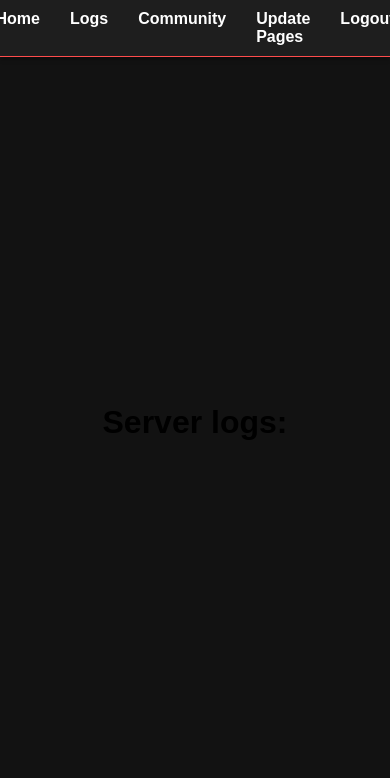
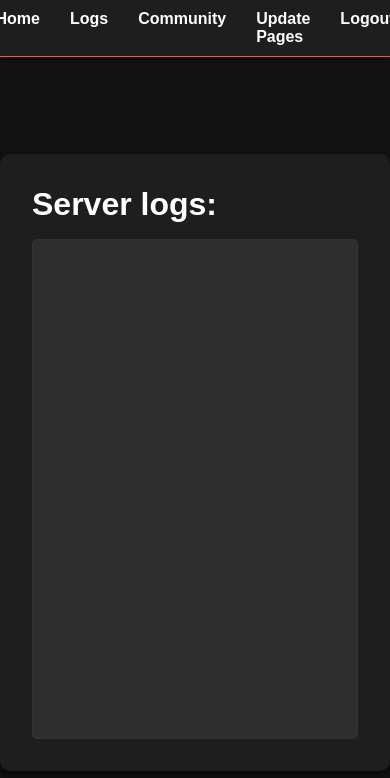
Before and after one commit to BUSH222/kokos-hack, a Flask app: template templates/admin_panel/admin_panel_logs.html in a window 390 px wide. Shown: the top 778 px of the page. Run offline with Flask 3, Linux system fonts and the light colour scheme; the template is opened without the code that fills it, so the values that code supplies are empty; parts of the project's set-up code (start-up, migrations or seed data) failed here and were passed over.

Commit message:
admin panel log fix

```diff
--- a/admin_app.py
+++ b/admin_app.py
@@ -106,7 +106,10 @@ def admin_panel_get_top100_logs():
     Returns:
         str: organised list of logs.
     """
-    cur.execute("SELECT CONCAT(id, ' - ', log_time, ':  ', log_text) FROM logs ORDER BY id DESC LIMIT 100")
+    cur.execute("""SELECT CONCAT(id, '. [', TO_CHAR(log_time, 'YYYY-MM-DD HH24:MI:SS'), ']:  ', log_text)
+                FROM logs
+                ORDER BY id DESC
+                LIMIT 100""")
     return jsonify(cur.fetchall())
 
 
--- a/static/admin_panel/admin_panel_logs.css
+++ b/static/admin_panel/admin_panel_logs.css
@@ -115,14 +46,30 @@ body {
     color: #ff4c4c;
 }
 
-@media (max-width: 768px) {
-    .logs-container {
-        max-width: 90%;
-    }
+.logs-container {
+    background-color: #1e1e1e;
+    padding: 2rem;
+    border-radius: 10px;
+    box-shadow: 0 4px 8px rgba(0, 0, 0, 0.6);
+    max-width: 600px;
+    width: 100%;
+    margin-top: 80px;
 }
 
-@media (max-width: 480px) {
-    .logs-container {
-        max-width: 95%;
-    }
+h1 {
+    color: #FFFFFF;
+    text-align: left;
+    margin-bottom: 1rem;
 }
+
+#logs {
+    width: 100%;
+    height: 500px;
+    padding: 1rem;
+    border: 1px solid #333;
+    border-radius: 5px;
+    background-color: #2e2e2e;
+    color: #FFFFFF;
+    overflow-y: auto;
+    white-space: pre-wrap;
+}
--- a/static/admin_panel/admin_panel_logs.js
+++ b/static/admin_panel/admin_panel_logs.js
@@ -1,11 +1,11 @@
 document.addEventListener("DOMContentLoaded", function() {
-    const logsTextarea = document.getElementById('logs');
+    const logsDiv = document.getElementById('logs');
 
     function updateLogs() {
         fetch('/admin_panel/logs/get_logs')
             .then(response => response.json())
             .then(data => {
-                logsTextarea.value = data.map(log => log[0]).join('\n');
+                logsDiv.innerHTML = data.map(log => log[0]).join('\n');
             })
             .catch(error => console.error('Error fetching logs:', error));
     }
--- a/templates/admin_panel/admin_panel_logs.html
+++ b/templates/admin_panel/admin_panel_logs.html
@@ -18,8 +18,9 @@
             <li><a href="/admin_panel/logout">Logout</a></li>
         </ul>
     </nav>
-    <h1>Server logs:</h1>
-    <div id="logs" name="logs" readonly></div>
-
+    <div class="logs-container">
+        <h1>Server logs:</h1>
+        <div id="logs" name="logs" readonly></div>
+    </div>
 </body>
 </html>
```
Also changed, not shown: other parts of static/admin_panel/admin_panel_logs.css (+1 -70 lines).
